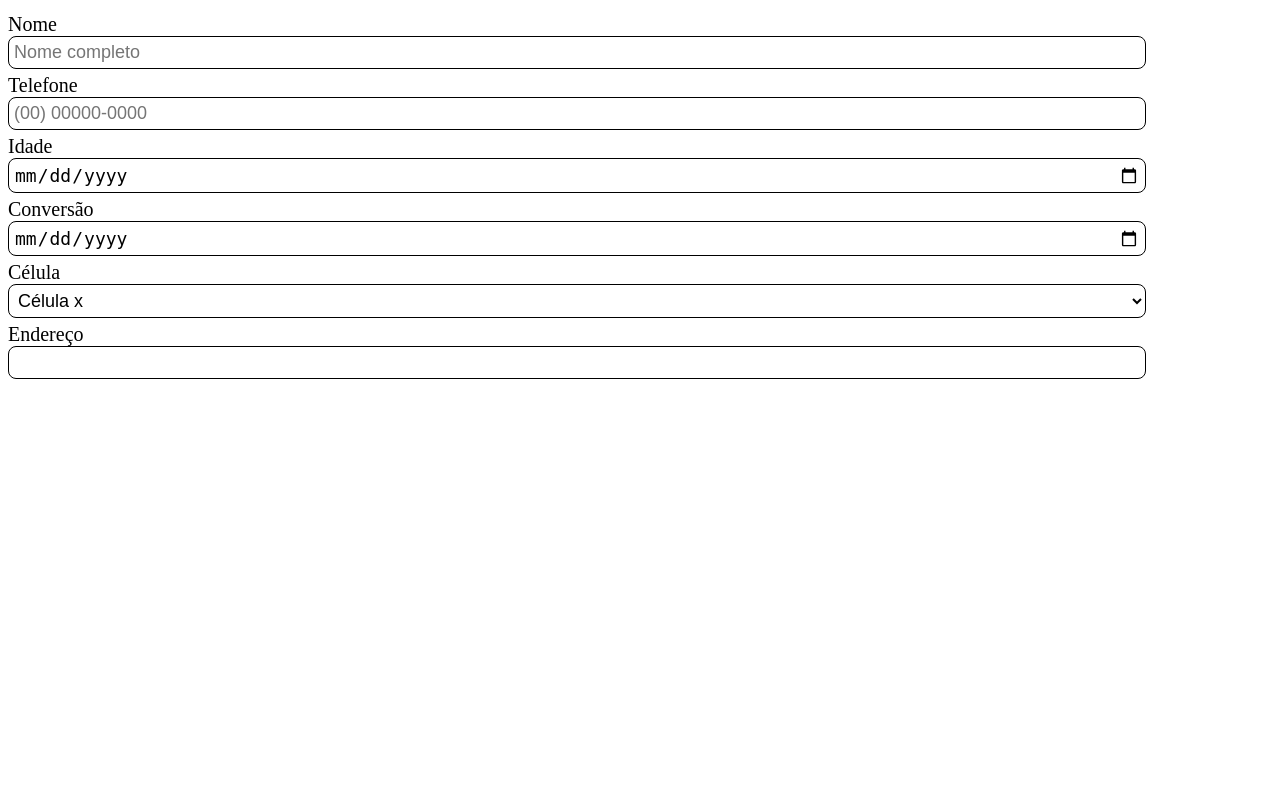
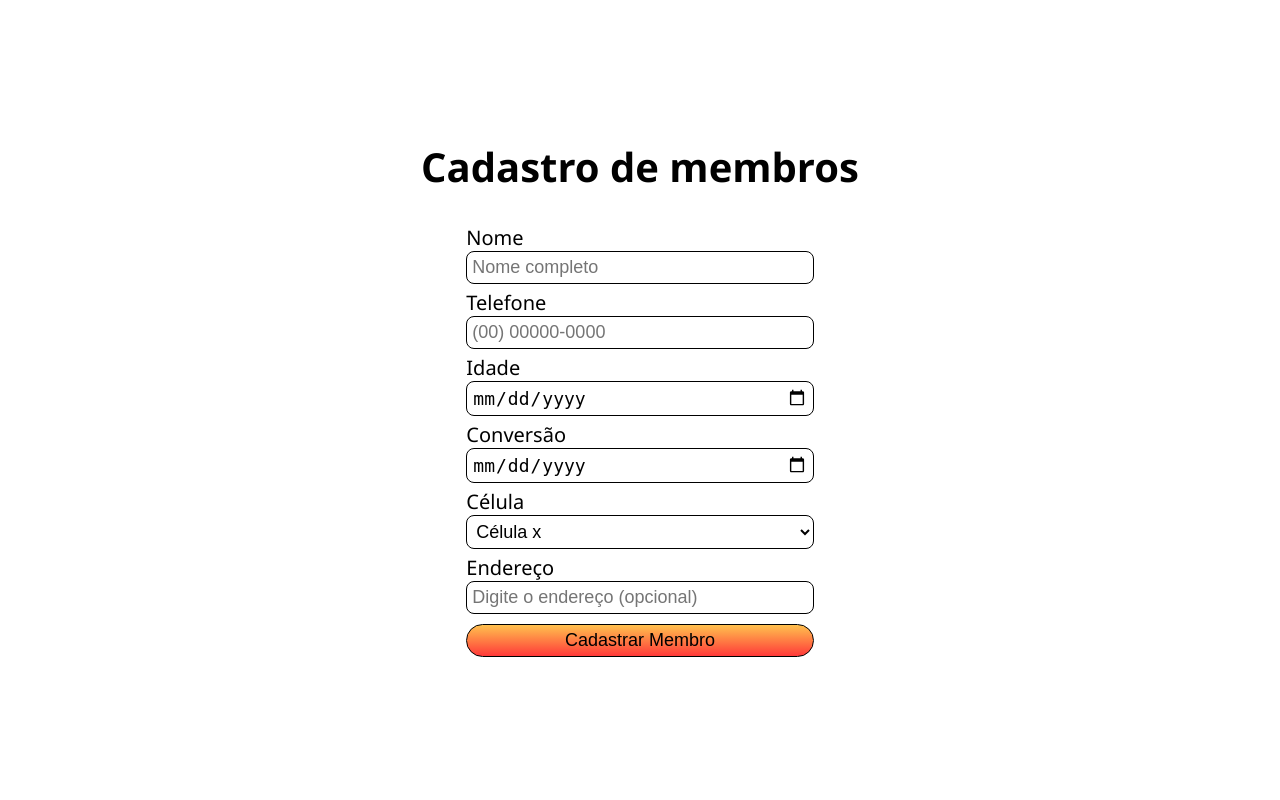
Before and after one commit to pedroarthurgt/Projeto-de-PDS, a Django app: template templates/usuarios/cadastroMembro.html in a window 1280 px wide. Run offline with Django 5.2, Linux system fonts and the light colour scheme; the template is opened without the code that fills it, so the values that code supplies are empty.

Commit message:
Mais grandes atualizações

```diff
--- a/setup/urls.py
+++ b/setup/urls.py
@@ -16,8 +16,11 @@ Including another URLconf
 """
 from django.contrib import admin
 from django.urls import path, include
+from django.views.generic import RedirectView
 
 urlpatterns = [
     path('admin/', admin.site.urls),
-    path('', include('usuarios.urls'))
+    path('usuario/', include('usuarios.urls')),
+    path('', RedirectView.as_view(url='/usuario/login/')),
+
 ]
--- a/static/css/style.css
+++ b/static/css/style.css
@@ -141,3 +141,41 @@ label {
     font-size: 20px;
     padding-top: 5px;
 }
+
+/*Tela de Cadastro*/
+.body-cadastro{
+    font-family:'Segoe UI', Tahoma, Geneva, Verdana, sans-serif;
+    margin: 0;
+    min-height: 100vh;
+    align-items: center;
+    display: flex;
+    justify-content: center;
+    flex-direction: column;
+    flex-wrap: wrap;
+    padding: 8%;
+}
+
+.h1-cadastro-membro{
+    font-family: 'Segoe UI', Tahoma, Geneva, Verdana, sans-serif;
+    color: black;
+    background-color: white;
+    margin-bottom: 25px;
+}
+
+.inputs-cadastro{
+    display: flex;
+    flex-direction: column;
+    align-items: center;
+    flex-wrap: wrap;
+    width: 100%;
+}
+
+.form-cadastro {
+    max-width: 386px;
+    align-items: center;
+    display: flex;
+    flex-direction: row;
+    flex-wrap: wrap;
+    height: 50%;
+    width: 100%;
+}
--- a/templates/usuarios/cadastroCelula.html
+++ b/templates/usuarios/cadastroCelula.html
@@ -1,9 +1,10 @@
+{% extends base.html %}
 <!DOCTYPE html>
 <html lang="en">
 <head>
     <meta charset="UTF-8">
     <meta name="viewport" content="width=device-width, initial-scale=1.0">
-    <title>Cadastro de membro</title>
+    <title>Cadastro de célula</title>
     <link rel="stylesheet" href="style.css">
 </head>
 <body class="body-cadastro">
--- a/templates/usuarios/cadastroMembro.html
+++ b/templates/usuarios/cadastroMembro.html
@@ -7,8 +7,10 @@
     {% load static %}
     <link rel="stylesheet" href="{% static 'css/style.css' %}">
 </head>
-<body>
+<body class="body-cadastro">
+    <h1 class="h1-cadastro-membro">Cadastro de membros</h1>
     <form class="form-cadastro">
+        <div class="inputs-cadastro">
             <div class="input">
                 <label for="nome">Nome</label>
                 <input type="text" id="usuario" placeholder="Nome completo" required>
@@ -33,9 +35,12 @@
             </div>
             <div class="input">
                 <label for="endereço">Endereço</label>
-            <input type="text" id="Endereço" required>
+                <input type="text" id="Endereço" placeholder="Digite o endereço (opcional)">
             </div>
-
+            <div class="submit">
+                 <input type="submit" id="submit" value="Cadastrar Membro" >
+            </div>
+        </div>
     </form>
 </body>
 </html>
--- a/templates/usuarios/dashboard.html
+++ b/templates/usuarios/dashboard.html
@@ -1,10 +1,11 @@
+{% load static %}
 <!DOCTYPE html>
 <html lang="pt-br">
 <head>
     <meta charset="UTF-8">
     <meta name="viewport" content="width=device-width, initial-scale=1.0">
     <title>Document</title>
-    <link rel="stylesheet" href="style.css">
+    <link rel="stylesheet" href="{% static 'css/style.css' %}">
 </head>
 <body class="body-dashboard">
     <h1>SAMIBB</h1>
--- a/templates/usuarios/index.html
+++ b/templates/usuarios/login.html
@@ -8,7 +8,8 @@
 <link rel="stylesheet" href="{% static 'css/style.css' %}">
 </head>
 <body class="body-login">
-    <form class="form-login">
+    <form class="form-login" method="POST" action="{% url 'login' %}">
+        {% csrf_token %}
         <div class="img-login">
             <img src="{% static 'img/SAMIBB.png' %}" alt="logo">
         </div>
--- a/usuarios/urls.py
+++ b/usuarios/urls.py
@@ -2,5 +2,6 @@ from django.urls import path, include
 from . import views
 
 urlpatterns = [
-    path('', views.login),
+    path('login/', views.login, name="login"),
+    path('dashboard/', views.dashboard, name="dashboard"),
 ]
```
Also changed, not shown: templates/base.html (added, +13 -0 lines), usuarios/views.py (+9 -2 lines). Lines whose indentation alone changed are shown as unchanged.
